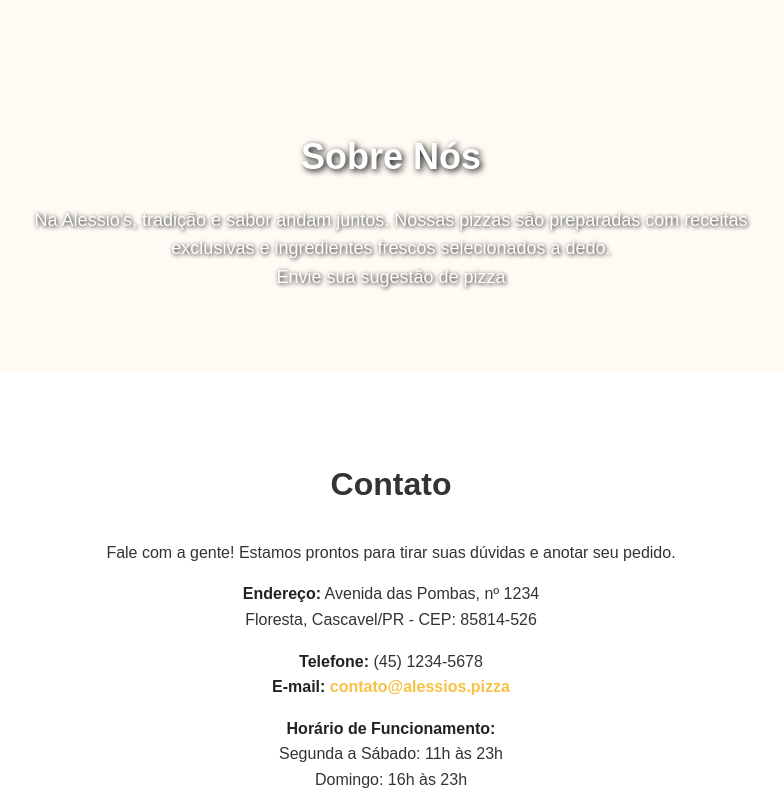
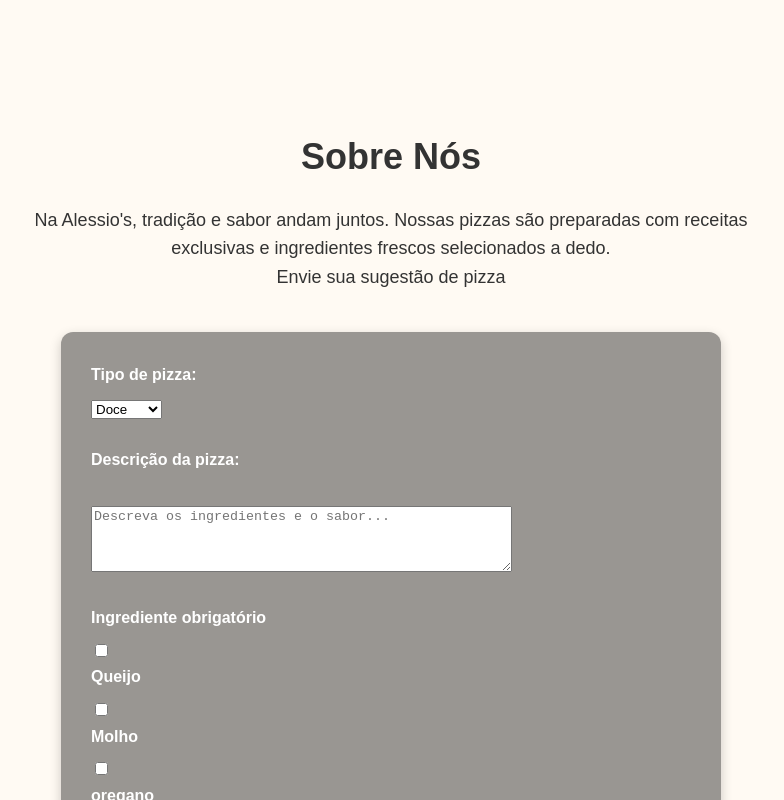
Before and after one commit to lariis-pd/pizzaria, a plain HTML site: page index.html in a window 1280 px wide. Shown: the part 2000-2800 px from the top of the page, without its empty margins (249-1033 px from the left). Drawn offline with Linux system fonts and the light colour scheme.

Commit message:
frmulari

```diff
--- a/index.css
+++ b/index.css
@@ -28,11 +28,6 @@ nav ul li a {
   text-decoration: none;
   color: #f8c146;
   font-weight: bold;
-  transition: color 0.3s ease;
-}
-
-nav ul li a:hover {
-  color: #ffffff;
 }
 
 .hero {
@@ -128,14 +123,49 @@ h2 {
 #secao3 h2 {
   font-size: 36px;
   margin-bottom: 20px;
-  text-shadow: 2px 2px 6px #000;
+  color: #333;
 }
 
 #secao3 p {
+  color: #333;
   font-size: 18px;
   max-width: 800px;
   margin: 0 auto;
-  text-shadow: 1px 1px 4px #000;
+}
+
+#secao3 form {
+  max-width: 600px;
+  margin: 40px auto 0;
+  text-align: left;
+  background-color: rgba(0, 0, 0, 0.4);
+  padding: 30px;
+  border-radius: 12px;
+  box-shadow: 0 4px 12px rgba(0, 0, 0, 0.2);
+}
+
+#secao3 form label {
+  display: block;
+  margin-bottom: 8px;
+  font-weight: bold;
+  color: #fff;
+}
+
+#secao3 form textarea {
+  resize: vertical;
+}
+
+#secao3 form button {
+  background-color: #007BFF;
+  color: white;
+  padding: 12px 24px;
+  font-size: 16px;
+  border: none;
+  border-radius: 30px;
+  cursor: pointer;
+}
+
+#secao3 form button:hover {
+  background-color: #0056b3;
 }
 
 #secao4 {
@@ -161,7 +191,7 @@ h2 {
 }
 
 #secao4 a {
-  color: #f8c146;
+  color: #333;
   text-decoration: none;
   font-weight: bold;
 }
--- a/index.html
+++ b/index.html
@@ -15,6 +15,7 @@
         <li><a href="#secao2">Cardápio</a></li>
         <li><a href="#secao3">Sobre Nós</a></li>
         <li><a href="#secao4">Contato</a></li>
+        <li><a href="#sugestão">Sugestão</a></li>
       </ul>
     </nav>
   </header>
@@ -109,9 +110,45 @@
   <section id="secao3">
     <h2>Sobre Nós</h2>
     <p>Na Alessio's, tradição e sabor andam juntos. Nossas pizzas são preparadas com receitas exclusivas e ingredientes frescos selecionados a dedo.</p>
-    <p>Envie sua sugestão de pizza</p>
-    <datalist> tipo de pizza<input type="text" ></datalist>
+    <section id="sugestão">
+      <p>Envie sua sugestão de pizza</p>
+
+    <form>
+      <label for="tipo">Tipo de pizza:</label>
+      <select id="tipo" name="tipo">
+        <option value="doce">Doce</option>
+        <option value="salgada">Salgada</option>
+      </select>
+      <br><br>
+
+      <label for="descricao">Descrição da pizza:</label><br>
+      <textarea id="descricao" name="descricao" rows="4" cols="50" placeholder="Descreva os ingredientes e o sabor..."></textarea>
+      <br><br>
+
+      <div class="ingredientesObrigatorio">
+      <label for="ingrediente">Ingrediente obrigatório</label>
+      <input type="checkbox" name="ingrediente" id="queijo">
+      <label for="queijo">Queijo</label>
+      <input type="checkbox" name="ingrediente" id="molho">
+      <label for="molho">Molho</label>
+      <input type="checkbox" name="ingrediente" id="oregano">
+      <label for="oregano">oregano</label>
+
+        <br><br>
+    </div>
+
+      <label for="valor">Valor sugerido (R$):</label>
+      <input type="number" id="valor" name="valor" step="0.01">
+      <br><br>
+
+      <button type="submit" style="">
+        Enviar
+      </button>
+    </form>
+    </section>
+
   </section>
+
 
   <section id="secao4">
     <h2>Contato</h2>
```
